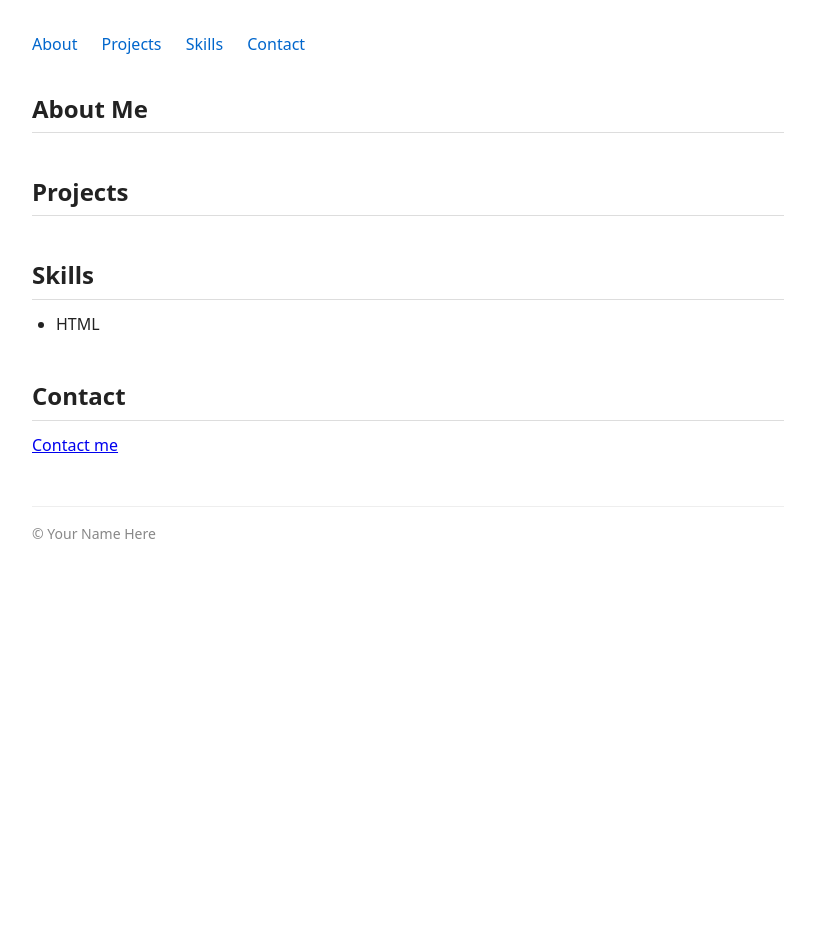
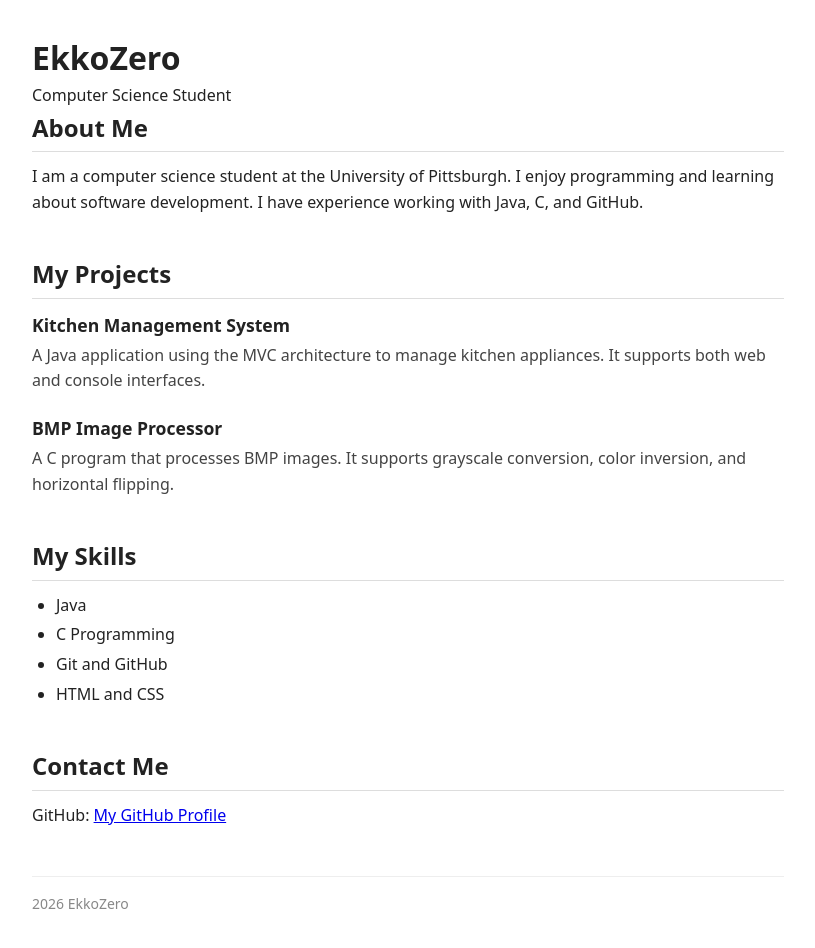
Before and after one commit to EkkoZero/portfolio, a plain HTML site: page index.html in a window 1280 px wide. Shown: the whole page, without its empty margins (232-1047 px from the left). Before the commit the page ends 800 px from the top, so only its background shows below. Drawn offline with Linux system fonts and the light colour scheme.

Commit message:
Add portfolio and CI/CD pipeline

```diff
--- a/index.html
+++ b/index.html
@@ -1,70 +1,76 @@
+
 <!DOCTYPE html>
 <html lang="en">
-
 <head>
     <meta charset="UTF-8">
     <meta name="viewport" content="width=device-width, initial-scale=1.0">
-  <title>Your Name Here</title>
+    <title>EkkoZero - Developer Portfolio</title>
     <link rel="stylesheet" href="style.css">
 </head>
-
 <body>
-
     <header>
-    <nav>
-      <a href="#about">About</a>
-      <a href="#projects">Projects</a>
-      <a href="#skills">Skills</a>
-      <a href="#contact">Contact</a>
-    </nav>
+        <h1>EkkoZero</h1>
+        <p>Computer Science Student</p>
     </header>
 
     <main>
-
         <section id="about">
             <h2>About Me</h2>
-      <!-- TODO: Replace with 2-3 sentences about yourself -->
-      <!-- e.g., include your name, your program/year, and what you are interested in -->
+            <p>
+                I am a computer science student at the
+                University of Pittsburgh.
+                I enjoy programming and learning about
+                software development.
+                I have experience working with Java,
+                C, and GitHub.
+            </p>
         </section>
 
         <section id="projects">
-      <h2>Projects</h2>
+            <h2>My Projects</h2>
 
-      <!-- Example project entry structure: copy, fill in, and add at least 2:
             <div class="project">
-        <h3>Project Name</h3>
-        <p>What the project does, the technologies used, and what you learned.</p>
+                <h3>Kitchen Management System</h3>
+                <p>
+                    A Java application using the MVC
+                    architecture to manage kitchen appliances.
+                    It supports both web and console interfaces.
+                </p>
             </div>
-      -->
 
-      <!-- TODO: Add at least 2 project entries using the structure above -->
+            <div class="project">
+                <h3>BMP Image Processor</h3>
+                <p>
+                    A C program that processes BMP images.
+                    It supports grayscale conversion,
+                    color inversion, and horizontal flipping.
+                </p>
+            </div>
         </section>
 
         <section id="skills">
-      <h2>Skills</h2>
+            <h2>My Skills</h2>
             <ul>
-        <!-- Example skill - TODO: replace -->
-        <li>HTML</li>
-
-        <!-- TODO: Add a second skill here -->
-        <!-- TODO: Add a third skill here -->
-        <!-- TODO: ... -->
+                <li>Java</li>
+                <li>C Programming</li>
+                <li>Git and GitHub</li>
+                <li>HTML and CSS</li>
             </ul>
         </section>
 
         <section id="contact">
-      <h2>Contact</h2>
-      <!-- TODO: Replace href="#" with a real link (e.g., mailto:you@example.com or your LinkedIn URL) -->
-      <!-- TODO: Replace the link text with something descriptive, e.g. "Email me" or "LinkedIn" -->
-      <p><a href="#">Contact me</a></p>
+            <h2>Contact Me</h2>
+            <p>
+                GitHub:
+                <a href="https://github.com/EkkoZero">
+                    My GitHub Profile
+                </a>
+            </p>
         </section>
-
     </main>
 
     <footer>
-    <p>&copy; Your Name Here</p>
+        <p> 2026 EkkoZero</p>
     </footer>
-
 </body>
-
 </html>
```
Also changed, not shown: 1 other file. Lines whose indentation alone changed are shown as unchanged.
